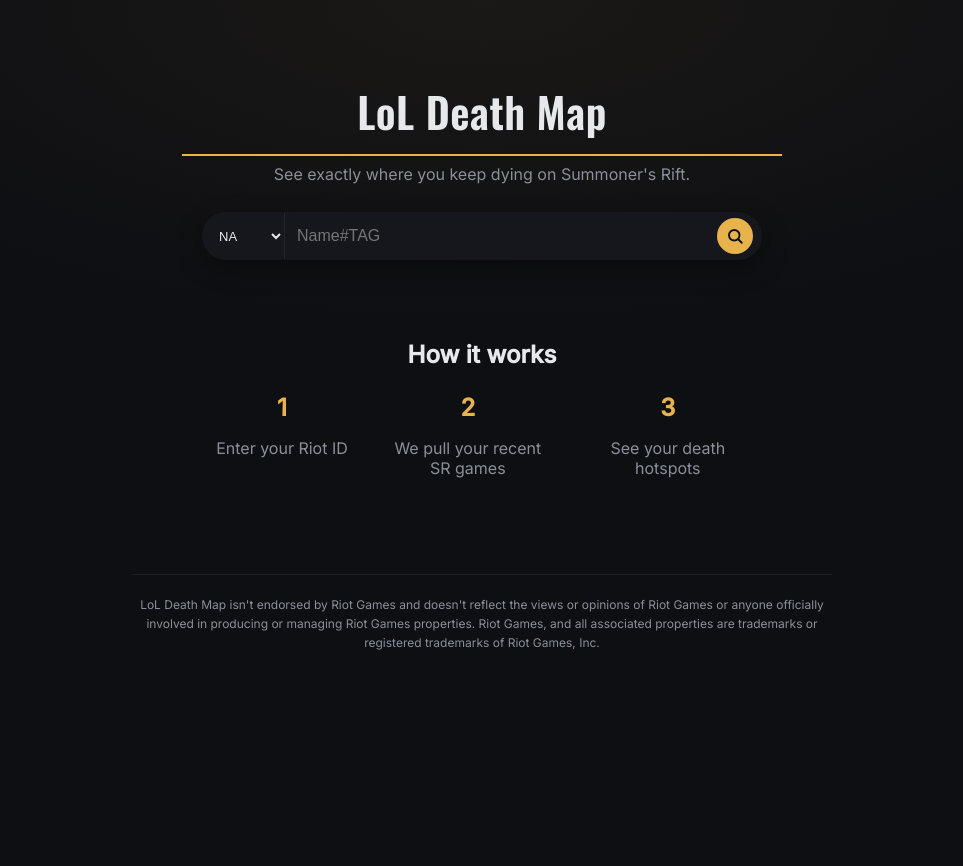
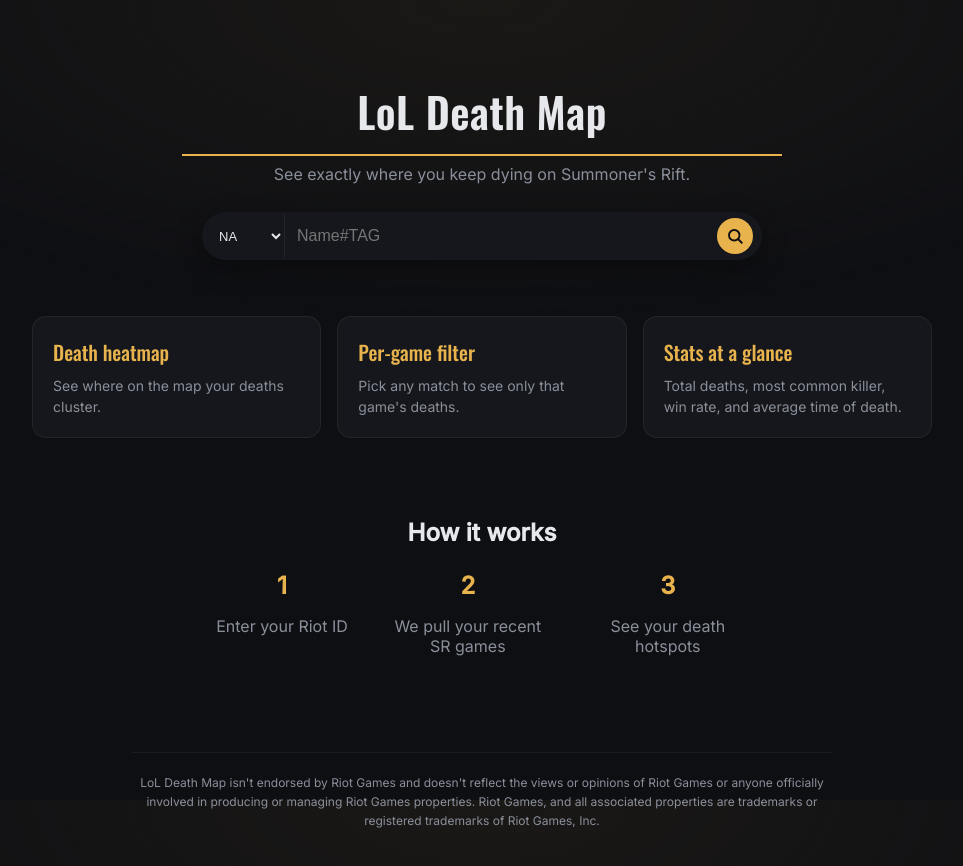
Before and after one commit to cliang100/lol-deathmap-home, a React (Vite) app: page / in a window 1280 px wide. Shown: the top 866 px of the page, without its empty margins (158-1121 px from the left). Before the commit the page ends 800 px from the top, so only its background shows below. Built offline with nearby package versions, Linux system fonts and the light colour scheme.

Commit message:
Add features row

```diff
--- a/src/App.css
+++ b/src/App.css
@@ -181,3 +181,41 @@
   line-height: 1.6;
   color: var(--muted);
 }
+
+.features {
+  display: flex;
+  justify-content: center;
+  gap: 16px;
+  width: min(900px, 100%);
+  margin: 56px auto 0;
+}
+
+.feature-card {
+  flex: 1;
+  background: var(--surface);
+  border: 1px solid var(--border);
+  border-radius: 14px;
+  padding: 20px;
+  text-align: left;
+}
+
+.feature-card h3 {
+  font-family: 'Oswald', sans-serif;
+  font-weight: 500;
+  font-size: 20px;
+  color: var(--accent);
+  margin: 0 0 8px;
+}
+
+.feature-card p {
+  margin: 0;
+  font-size: 14px;
+  line-height: 1.5;
+  color: var(--muted);
+}
+
+@media (max-width: 600px) {
+  .features {
+    flex-direction: column;
+  }
+}
--- a/src/App.tsx
+++ b/src/App.tsx
@@ -82,6 +82,21 @@
   {error && <p id="riot-id-error" className="search-error" role="alert">{error}</p>}
 </form>      </section>
 
+      <section className="features">
+        <div className="feature-card">
+          <h3>Death heatmap</h3>
+          <p>See where on the map your deaths cluster.</p>
+        </div>
+        <div className="feature-card">
+          <h3>Per-game filter</h3>
+          <p>Pick any match to see only that game's deaths.</p>
+        </div>
+        <div className="feature-card">
+          <h3>Stats at a glance</h3>
+          <p>Total deaths, most common killer, win rate, and average time of death.</p>
+        </div>
+      </section>
+
       <section className="how-it-works">
         <h2>How it works</h2>
         <div className="steps-row">
```
